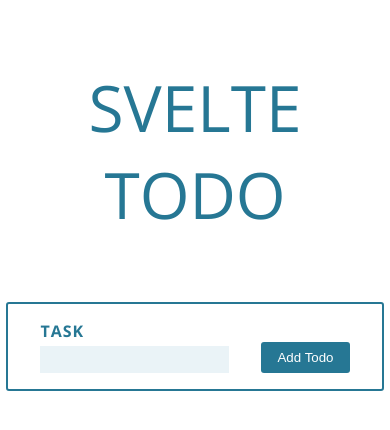
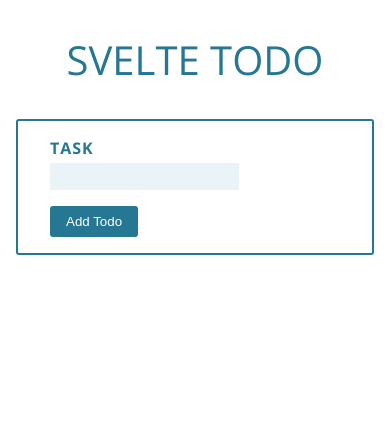
Before and after one commit to BillyLevin/svelte-todo, a Svelte app: page / in a window 390 px wide. Shown: the top 430 px of the page. Built offline with nearby package versions, Linux system fonts and the light colour scheme.

Commit message:
basic responsiveness

```diff
--- a/src/AddTodo.svelte
+++ b/src/AddTodo.svelte
@@ -81,4 +81,18 @@
 	button:active {
 		background-color: var(--primaryDark);
 	}
+
+	@media only screen and (max-width: 600px) {
+		form {
+			flex-direction: column;
+			align-items: flex-start;
+			width: 100%;
+			margin: 0 1rem;
+		}
+
+		.form-group {
+			margin-right: 0;
+			margin-bottom: 1rem;
+		}
+	}
 </style>
--- a/src/App.svelte
+++ b/src/App.svelte
@@ -65,4 +65,11 @@
 	.todo:not(:last-child) {
 		margin-bottom: 0.5rem;
 	}
+
+	@media only screen and (max-width: 600px) {
+		h1 {
+			font-size: 2.5rem;
+			margin: 2rem 0;
+		}
+	}
 </style>
```
